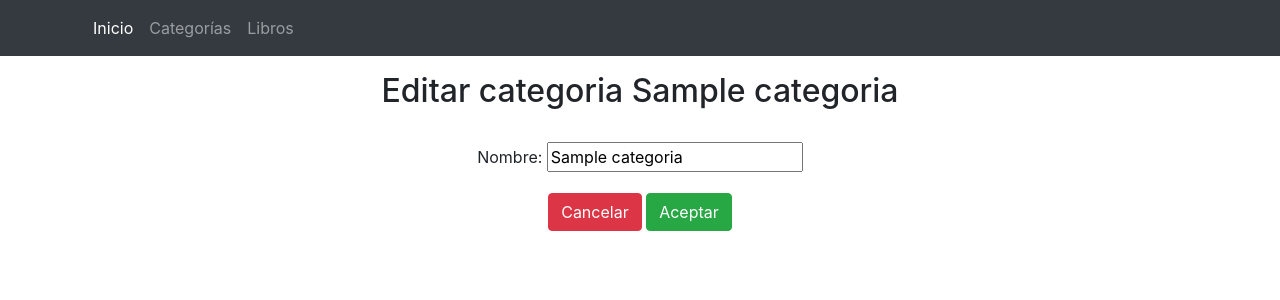
After one commit to BenjaminPina/teknei, a Django app: page /categorias/editar/1 in a window 1280 px wide. The commit adds this page. Shown: the top 300 px of the page. Run offline with Django 4.2, Linux system fonts and the light colour scheme; tables that the repository leaves empty hold one stand-in row (values such as "Sample post"); some libraries are stand-ins or nearby versions.

Commit message:
página edición de categoría

```diff
--- /dev/null
+++ b/libros/templates/libros/categoria_editar.html
@@ -0,0 +1,24 @@
+{% extends "./base.html" %}
+
+{% block title %}Editar categoría{% endblock %}
+
+{% block content %}
+<div class="row mt-3 mb-4">
+    <div class="col-md-12">
+        <h2>
+            Editar categoria {{ object.nombre }}
+        </h2>
+    </div>
+</div>
+
+<div class="row">
+    <div class="col">
+        <form method="post">
+            {% csrf_token %}
+            {{ form.as_p }}
+            <a href="/categorias/lista" class="btn btn-danger">Cancelar</a>
+            <button type="submit" class="btn btn-success">Aceptar</button>
+        </form>
+    </div>
+</div>
+{% endblock %}
--- a/libros/templates/libros/categoria_lista.html
+++ b/libros/templates/libros/categoria_lista.html
@@ -39,6 +39,9 @@
                     <a href="/categorias/detalle/{{categoria.id}}" title="Detalle" type="button" class="btn btn-sm btn-primary">
                       {% bs_icon 'eye' %} Detalle
                     </a>
+                    <a href="/categorias/editar/{{categoria.id}}" title="Editar" type="button" class="btn btn-sm btn-secondary">
+                      {% bs_icon 'pen' %} Editar
+                    </a>
                   </div>
                 </td>
               </tr>
--- a/libros/views.py
+++ b/libros/views.py
@@ -30,6 +30,16 @@ class CategoriaDetalle(DetailView):
     model = Categoria
 
 
+class CategoriaActualizar(SuccessMessageMixin, UpdateView):
+    model = Categoria
+    form = Categoria
+    fields = ['nombre']
+    success_message = 'Categoría actualizada correctamente'
+
+    def get_success_url(self):
+        return reverse('index')
+
+
 class LibrosLista(ListView):
     model = Libro
 
--- a/teknei/urls.py
+++ b/teknei/urls.py
@@ -25,6 +25,11 @@ urlpatterns = [
         name='categoria_detalle',
     ),
     path(
+        'categorias/editar/<int:pk>',
+        views.CategoriaActualizar.as_view(template_name='libros/categoria_editar.html'),
+        name='categoria_editar',
+    ),
+    path(
         'libros/lista',
         views.LibrosLista.as_view(template_name='libros/libro_lista.html'),
         name='libro_lista',
```
